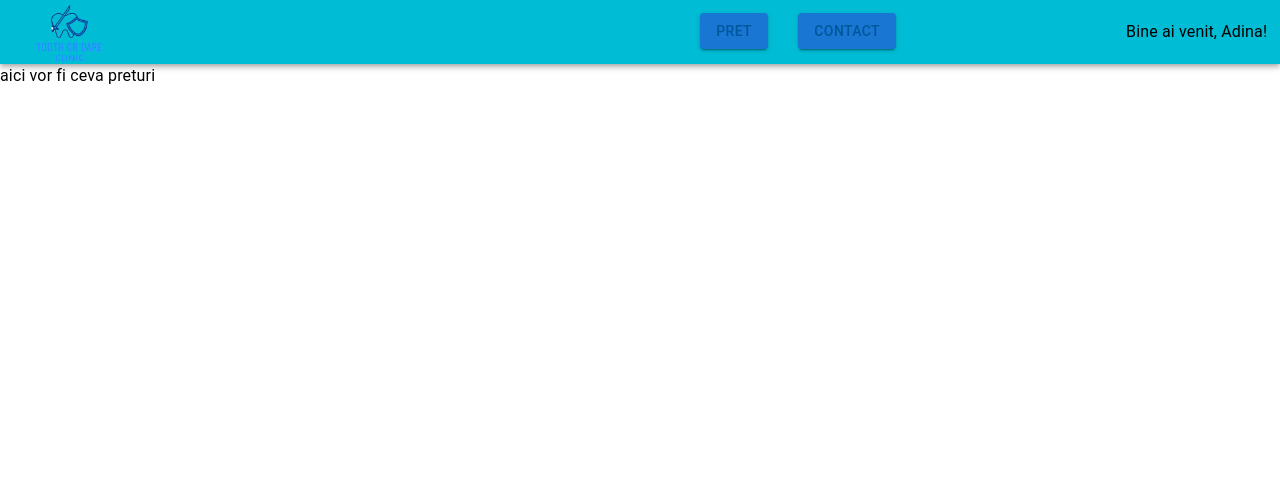
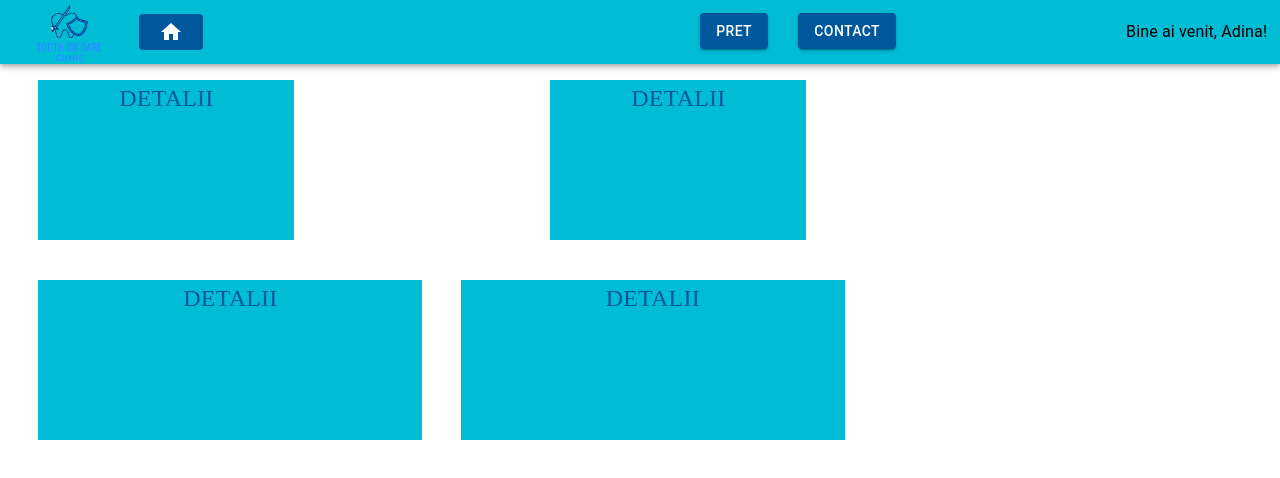
Before and after one commit to danproca00/ToothOrDare, a React (Create React App) app: page /Price in a window 1280 px wide. Shown: the top 478 px of the page. Built offline with nearby package versions, Linux system fonts and the light colour scheme.

Commit message:
price and form update

```diff
--- a/src/Form.js
+++ b/src/Form.js
@@ -8,18 +8,24 @@ import { LocalizationProvider } from '@mui/x-date-pickers/LocalizationProvider';
 import { DateTimePicker } from '@mui/x-date-pickers/DateTimePicker';
 import { AdapterDayjs } from '@mui/x-date-pickers/AdapterDayjs';
 import ProgrPhoto from './imag/formphoto.jpeg';
+import Button from "@mui/material/Button";
+import HomeIcon from '@mui/icons-material/Home';
+import { red } from "@mui/material/colors";
 
 
 function Form(){
     const [value, setValue] = React.useState(dayjs('2014-08-18T21:11:54'));
+    const[namechange, setNameChange] = React.useState('');
+    const[date,setDate]=React.useState('');
 
     const handleChange = (newValue) => {
     setValue(newValue);
   };
     return(
-        <div style={{height:'92vh',width:'100vw', justifyContent:'center',display:'flex', backgroundImage: `url(${ProgrPhoto})`, backgroundRepeat:'no-repeat', backgroundSize:'cover'}}>
-            <div style={{height:'90vh',width:'30vw',backgroundColor:'white'}}>
-                <div style={{justifyContent:'center', display:'flex', padding:20, color:'black', backgroundColor:'#80deea'}}>
+        <div style={{height:'92vh',width:'100vw',backgroundImage: `url(${ProgrPhoto})`, backgroundRepeat:'no-repeat', backgroundSize:'cover'}}>
+            <div style={{justifyContent:'center',display:'flex',}}>
+                <div style={{height:'90vh',width:'40vw',backgroundColor:'white', marginTop:'2vh'}}>
+                    <div style={{justifyContent:'center', display:'flex', color:'black', backgroundColor:'#80deea'}}>
                         <Typography style={{fontFamily:'Comic Sans Bold', fontSize:20}}>PROGRAMARE</Typography>
                     </div>
                     <div style={{ display:'flex', justifyContent:'center',backgroundColor:'white'}}>
@@ -32,11 +38,13 @@ function Form(){
                                     autoComplete="off"
                                 >
                                     <TextField
-                                id="filled-textarea"
+                                    id="filled-textarea1"
                                     label="Nume si Prenume"
                                     multiline
                                     variant="filled"
+                                    onChange={(e)=>setNameChange(e.target.value)}
                                     />
+                                    {console.log(namechange)}
                                 </Box>
                             </div>
                             <div style={{justifyContent:'center', display:'flex', marginTop:50}}>
@@ -50,10 +58,13 @@ function Form(){
                                         id="outlined-number"
                                         label="Varsta"
                                         type="number"
+                                        onChange={(e)=>setDate(e.target.value)}
                                         InputLabelProps={{
                                             shrink: true,
+
                                         }}
                                     />
+                                    {console.log(date)}
                                 </Box>
                             </div>
                         </div>
@@ -68,7 +79,7 @@ function Form(){
                                     autoComplete="off"
                                 >
                                     <TextField
-                                id="filled-textarea"
+                                    id="filled-textarea2"
                                     label="Adresa de email"
                                     multiline
                                     variant="filled"
@@ -83,7 +94,7 @@ function Form(){
                                     autoComplete="off"
                                 >
                                     <TextField
-                                id="filled-textarea"
+                                    id="filled-textarea3"
                                     label="Specializarea"
                                     multiline
                                     variant="filled"
@@ -99,6 +110,7 @@ function Form(){
                                     <Stack  >
                                         <DateTimePicker
                                             style={{ustifyContent:'center', display:'flex'}}
+                                            ampm={false}
                                             label="Data si ora"
                                             value={value}
                                             onChange={handleChange}
@@ -107,10 +119,13 @@ function Form(){
                                     </Stack>
                                 </LocalizationProvider>
                             </div>
+                            <div style={{marginTop:'13vh', marginLeft:'9vw', width:'20vw'}}>
+                                <Button style={{backgroundColor:'green', color:'black'}} disabled={date===null ? true : false}>Programeaza-ma</Button>
                             </div>
                         </div>
                     </div>
-
+                </div>
+            </div>
         </div>
     )
 }
--- a/src/Navbar.js
+++ b/src/Navbar.js
@@ -9,6 +9,7 @@ import * as React from 'react';
     import poza from './imag/poza.png';
     import NoteAltIcon from '@mui/icons-material/NoteAlt';
     import {Routes, Route, useNavigate} from 'react-router-dom';
+    import HomeIcon from '@mui/icons-material/Home';
 
 
 
@@ -21,12 +22,15 @@ import * as React from 'react';
             <Toolbar style={{backgroundColor:'#00BCD4'}}>
               <img src={poza} style={{ width:'7vw'
                 ,height:'8vh'}} alt="poza" />
-                <Button style={{top:12.5, right:'40vw', position:'absolute', color:'#01579B'}}
+                <Button style={{backgroundColor:'#01579B', marginLeft:'2vw'}} onClick={() => navigateFirst("/")}>
+                  <HomeIcon style={{color:'white', fontFamily:'large'}}/>
+                </Button>
+                <Button style={{top:12.5, right:'40vw', position:'absolute', backgroundColor:'#01579B'}}
                 variant='contained' onClick={() => navigateFirst("/Price")}>
                     PRET
                 </Button>
 
-                <Button style={{top:12.5, right:'30vw', position:'absolute', color:'#01579B'}}
+                <Button style={{top:12.5, right:'30vw', position:'absolute', backgroundColor:'#01579B'}}
                 variant='contained' onClick={() => navigateFirst("/Contact")}>
                     CONTACT
                 </Button>
--- a/src/Price.js
+++ b/src/Price.js
@@ -7,9 +7,32 @@ import * as React from 'react';
 
 function Price() {
     return(
-        <Typography style={{width:'45vw', height:'50vh', justifyContent: 'center'}}>
-         aici vor fi ceva preturi
-        </Typography>
+        <div style={{width:'100vw', height:'100vh'}}>
+            <div style={{width:'100vw', height:'25vh', display:'flex', flexDirection:'row'}}>
+                <div style={{backgroundColor:'#00BCD4', height:'20vh', width:'20vw',justifyContent:'space-between', marginLeft:'3vw', marginTop:'2vh'}}>
+                    <div style={{justifyContent:'center', display:'flex'}}>
+                        <Typography style={{fontFamily:'boldmonospace',color:'#01579B', fontSize:'3vh' }}>DETALII</Typography>
+                    </div>
+                </div>
+                <div style={{backgroundColor:'#00BCD4', height:'20vh', width:'20vw',justifyContent:'space-between', marginLeft:'20vw', marginTop:'2vh'}}>
+                    <div style={{justifyContent:'center', display:'flex'}}>
+                        <Typography style={{fontFamily:'boldmonospace',color:'#01579B', fontSize:'3vh' }}>DETALII</Typography>
+                    </div>
+                </div>
+            </div>
+            <div style={{width:'100vw', height:'30vh', display:'flex', flexDirection:'row'}}>
+                <div style={{backgroundColor:'#00BCD4', height:'20vh', width:'30vw',justifyContent:'space-between', marginLeft:'3vw', marginTop:'2vh'}}>
+                    <div style={{justifyContent:'center', display:'flex'}}>
+                        <Typography style={{fontFamily:'boldmonospace',color:'#01579B', fontSize:'3vh' }}>DETALII</Typography>
+                    </div>
+                </div>
+                <div style={{backgroundColor:'#00BCD4', height:'20vh', width:'30vw',justifyContent:'space-between', marginLeft:'3vw', marginTop:'2vh'}}>
+                    <div style={{justifyContent:'center', display:'flex'}}>
+                        <Typography style={{fontFamily:'boldmonospace',color:'#01579B', fontSize:'3vh' }}>DETALII</Typography>
+                    </div>
+                </div>
+            </div>
+        </div>
     )
 }
 
```
Also changed, not shown: src/Contact.js (+9 -3 lines). Lines whose indentation alone changed are shown as unchanged.
